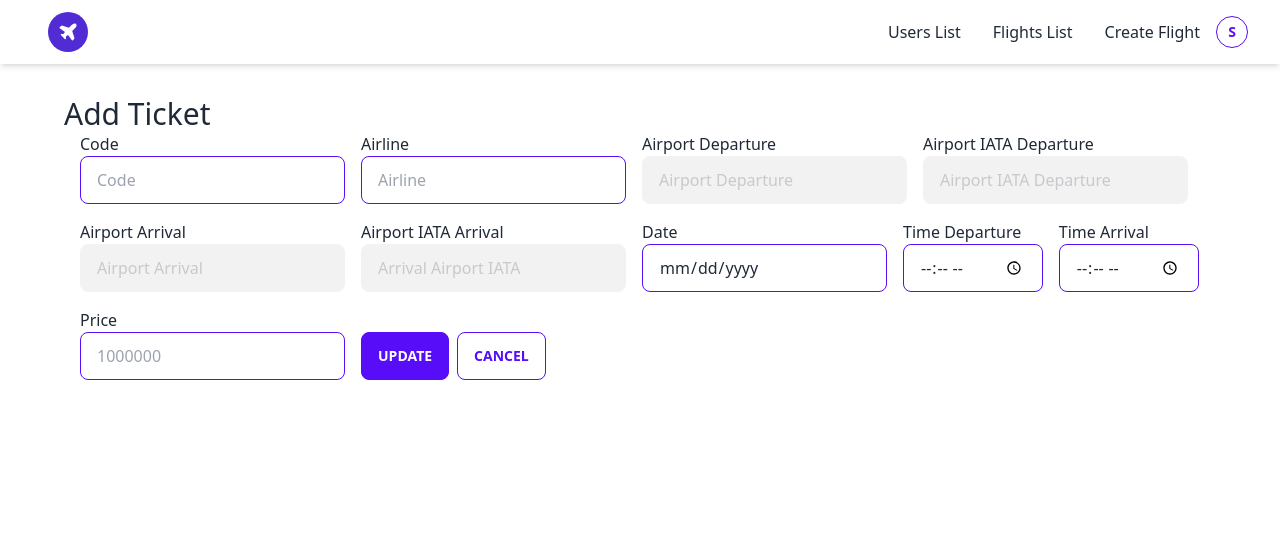
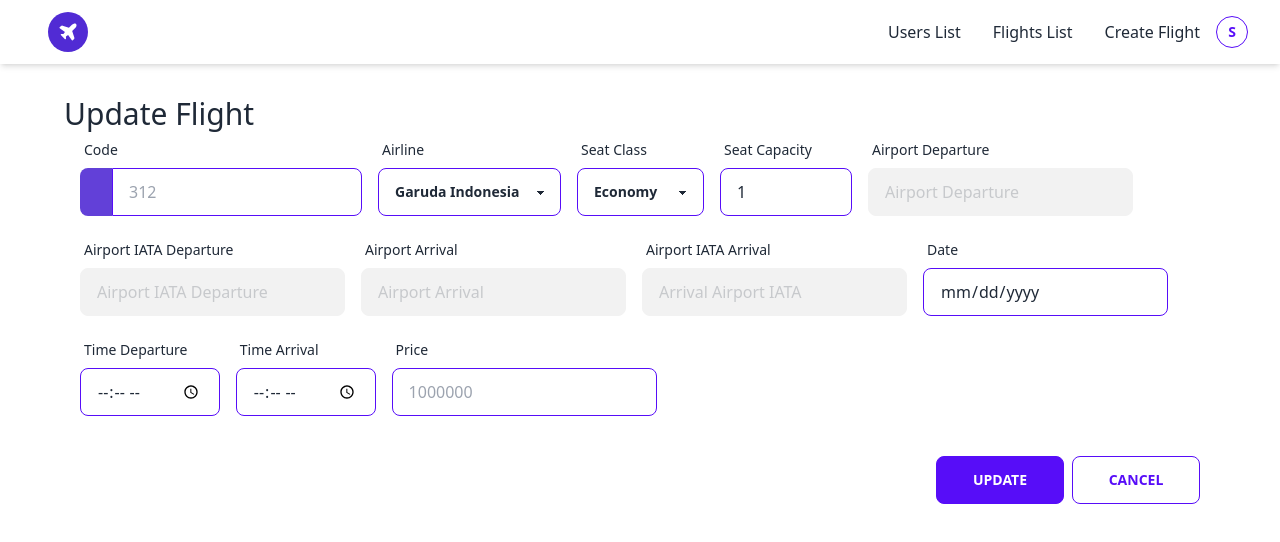
Before and after one commit to rizkysiregar24/km3-collab-fe, a React (Create React App) app: page /flights/1 in a window 1280 px wide. Shown: the top 542 px of the page. Built offline with nearby package versions, Linux system fonts and the light colour scheme; no server answers; sample sign-in values are in the browser's storage.

Commit message:
fix: wrong redirect and navigation

```diff
--- a/src/pages/Admin page/Ticket/ListTicket.jsx
+++ b/src/pages/Admin page/Ticket/ListTicket.jsx
@@ -172,9 +172,9 @@ function ListTicket() {
             <button
               type="button"
               className="btn"
-              disabled={page >= totalPages}
-              onClick={handleIncrementPage}>
-              {+page === totalPages ? '' : +page + 1}
+              disabled={page <= 1}
+              onClick={handleDecrementPage}>
+              {page - 1}
             </button>
             <button type="button" className="btn btn-active">
               {page}
@@ -184,7 +184,7 @@ function ListTicket() {
               className="btn"
               disabled={page >= totalPages}
               onClick={handleIncrementPage}>
-              ...
+              {Number(page) + 1}
             </button>
             <button
               type="button"
--- a/src/pages/Admin page/Ticket/UpdateTicket.jsx
+++ b/src/pages/Admin page/Ticket/UpdateTicket.jsx
@@ -6,12 +6,26 @@ import axios from 'axios';
 import { toast } from 'react-toastify';
 
 import { Dashboard } from '../../../components/Layout';
+import {
+  AirlineSelect,
+  FormControl,
+  Input,
+  Label,
+  SeatClassSelect
+} from '../../../components/Input';
+import { VStack } from '../../../components/Container';
 
-const token = localStorage.getItem('token');
 const API_URL = process.env.REACT_APP_AUTH_API;
 
 export default function UpdateTicket() {
   const [data, setData] = useState(null);
+  const [airline, setAirline] = useState(
+    JSON.stringify({ name: data?.airlineName, iata: data?.airlineIata })
+  );
+  const [seatClass, setSeatClass] = useState('economy');
+  const [capacity, setCapacity] = useState(1);
+
+  const airlineParsed = JSON.parse(airline);
 
   const { id } = useParams();
 
@@ -27,19 +41,24 @@ export default function UpdateTicket() {
     const response = await axios.put(
       `${API_URL}/flight/data/${id}`,
       {
-        ...data
+        ...data,
+        airlineName: airlineParsed.name,
+        airlineIata: airlineParsed.iata,
+        sc: seatClass,
+        capacity: Number(capacity),
+        code: airlineParsed.iata + data.code
       },
       {
         headers: {
-          Authorization: token
+          Authorization: localStorage.getItem('token')
         }
       }
     );
     const status = await response.status;
 
     if (status === 201 || status === 200) {
-      toast('Ticket successfully updated');
-      navigate('/ticket');
+      toast('Flight successfully updated');
+      navigate('/flights');
     }
   };
 
@@ -47,64 +66,87 @@ export default function UpdateTicket() {
     const getData = async () => {
       const res = await axios.get(`${API_URL}/flight/data/${id}`, {
         headers: {
-          Authorization: token
+          Authorization: localStorage.getItem('token')
         }
       });
       setData(res.data.data);
+      setAirline(
+        JSON.stringify({ name: res.data.data.airlineName, iata: res.data.data.airlineIata })
+      );
+      setSeatClass(res.data.data.sc);
+      setCapacity(Number(res.data.data.capacity));
     };
     getData();
   }, []);
 
   return (
     <Dashboard>
-      <div className="p-8">
-        <h1 className="text-3xl">Add Ticket</h1>
+      <div className="p-4 md:p-8">
+        <h1 className="text-3xl">Update Flight</h1>
         <form onSubmit={(e) => e.preventDefault()}>
           <div className="flex gap-4 flex-wrap mx-4">
-            <div className="flex flex-col">
-              <label htmlFor="code">Code</label>
-              <input
+            <VStack>
+              <FormControl>
+                <Label>Code</Label>
+                <label className="input-group">
+                  <span className="bg-brand-lighter-900 text-white font-semibold">
+                    {airlineParsed.iata}
+                  </span>
+                  <Input
+                    variant="primary"
                     type="text"
-                placeholder="Code"
-                id="code"
+                    placeholder="312"
                     name="code"
-                className="input input-primary"
+                    className="max-w-[250px]"
                     onChange={handleChange}
-                value={data?.code}
-                maxLength={5}
+                    value={data?.code.split(airlineParsed.iata)[1]}
+                    maxLength={3}
                   />
-            </div>
-            <div className="flex flex-col">
-              <label htmlFor="airline">Airline</label>
-              <input
-                type="text"
-                placeholder="Airline"
-                id="airline"
-                name="airlineName"
-                className="input input-primary"
-                onChange={handleChange}
-                value={data?.airlineName}
+                </label>
+              </FormControl>
+            </VStack>
+            <VStack>
+              <Label>Airline</Label>
+              <AirlineSelect onChange={(e) => setAirline(e.target.value)} value={airline} />
+            </VStack>
+            <VStack>
+              <FormControl>
+                <Label>Seat Class</Label>
+                <SeatClassSelect onChange={(e) => setSeatClass(e.target.value)} value={seatClass} />
+              </FormControl>
+            </VStack>
+            <VStack>
+              <FormControl>
+                <Label>Seat Capacity</Label>
+                <Input
+                  variant="primary"
+                  type="number"
+                  min={0}
+                  max={1000}
+                  className="w-full max-w-xs appearance-none"
+                  onChange={(e) => setCapacity(e.target.value)}
+                  name="capacity"
+                  value={capacity}
                 />
-            </div>
-            <div className="flex flex-col">
-              <label htmlFor="airportDeparture">Airport Departure</label>
+              </FormControl>
+            </VStack>
+            <VStack>
+              <Label>Airport Departure</Label>
               <input
                 type="text"
                 placeholder="Airport Departure"
-                id="airportDeparture"
                 name="departureAirport"
                 className="input input-primary"
                 onChange={handleChange}
                 value={data?.departureAirport}
                 disabled
               />
-            </div>
-            <div className="flex flex-col">
-              <label htmlFor="departureCode">Airport IATA Departure</label>
+            </VStack>
+            <VStack>
+              <Label>Airport IATA Departure</Label>
               <input
                 type="text"
                 placeholder="Airport IATA Departure"
-                id="departureCode"
                 name="departure"
                 className="input input-primary"
                 onChange={handleChange}
@@ -112,26 +154,24 @@ export default function UpdateTicket() {
                 maxLength={3}
                 disabled
               />
-            </div>
-            <div className="flex flex-col">
-              <label htmlFor="arrivalAirport">Airport Arrival</label>
+            </VStack>
+            <VStack>
+              <Label>Airport Arrival</Label>
               <input
                 type="text"
                 placeholder="Airport Arrival"
-                id="arrivalAirport"
                 name="arrivalAirport"
                 className="input input-primary"
                 onChange={handleChange}
                 value={data?.arrivalAirport}
                 disabled
               />
-            </div>
-            <div className="flex flex-col">
-              <label htmlFor="arrivalCode">Airport IATA Arrival</label>
+            </VStack>
+            <VStack>
+              <Label>Airport IATA Arrival</Label>
               <input
                 type="text"
                 placeholder="Arrival Airport IATA"
-                id="arrivalCode"
                 name="arrival"
                 className="input input-primary"
                 onChange={handleChange}
@@ -139,67 +179,65 @@ export default function UpdateTicket() {
                 maxLength={3}
                 disabled
               />
-            </div>
-            <div className="flex flex-col">
-              <label htmlFor="date">Date</label>
+            </VStack>
+            <VStack>
+              <Label>Date</Label>
               <input
                 type="date"
                 placeholder="Date"
-                id="date"
                 name="date"
                 className="input input-primary"
                 onChange={handleChange}
                 value={data?.date}
               />
-            </div>
-            <div className="flex flex-col">
-              <label htmlFor="timeDeparture">Time Departure</label>
+            </VStack>
+            <VStack>
+              <Label>Time Departure</Label>
               <input
                 type="time"
                 placeholder="Time Departure"
-                id="timeDeparture"
                 name="departureTime"
                 className="input input-primary"
                 onChange={handleChange}
                 value={data?.departureTime}
               />
-            </div>{' '}
-            <div className="flex flex-col">
-              <label htmlFor="timeArrival">Time Arrival</label>
+            </VStack>{' '}
+            <VStack>
+              <Label>Time Arrival</Label>
               <input
                 type="time"
                 placeholder="Time Arrival"
-                id="timeArrival"
                 name="arrivalTime"
                 className="input input-primary"
                 onChange={handleChange}
                 value={data?.arrivalTime}
               />
-            </div>
-            <div className="flex flex-col">
-              <label htmlFor="price">Price</label>
+            </VStack>
+            <VStack>
+              <Label>Price</Label>
               <input
                 type="number"
                 placeholder="1000000"
-                id="price"
                 name="price"
                 className="input input-primary"
                 onChange={handleChange}
                 value={data?.price}
               />
-            </div>
-            <div className="flex items-center mt-6 gap-2">
-              <button type="button" className="btn btn-primary" onClick={handleUpdateTicket}>
+            </VStack>
+            <div className="w-full">
+              <div className="flex items-center mt-6 gap-2 justify-end">
+                <button type="button" className="btn btn-primary w-32" onClick={handleUpdateTicket}>
                   Update
                 </button>
                 <button
                   type="button"
-                className="btn btn-primary btn-outline"
+                  className="btn btn-primary btn-outline w-32"
                   onClick={() => {
-                  navigate('/ticket');
+                    navigate('/flights');
                   }}>
                   Cancel
                 </button>
+              </div>
             </div>
           </div>
         </form>
--- a/src/pages/Admin page/Userpage.jsx
+++ b/src/pages/Admin page/Userpage.jsx
@@ -1,7 +1,7 @@
-import React from "react";
+import React from 'react';
 
-import Pageuser from "./Pageuser";
-import { Dashboard } from "../../components/Layout";
+import Pageuser from './Pageuser';
+import { Dashboard } from '../../components/Layout';
 
 export default function Adminpage() {
   return (
--- a/src/pages/Profile/User.jsx
+++ b/src/pages/Profile/User.jsx
@@ -4,12 +4,11 @@ import { useDispatch, useSelector } from 'react-redux';
 import axios from 'axios';
 import { FaCity } from 'react-icons/fa';
 import { BsFillPinMapFill } from 'react-icons/bs';
-
 import { toast } from 'react-toastify';
 import { Link } from 'react-router-dom';
+
 import { myProfile } from '../../redux/user/user.actions';
-
-import Navbar from '../../components/Layout/Navbar';
+import { Layout } from '../../components/Layout';
 
 function User() {
   const dispatch = useDispatch();
@@ -91,8 +90,7 @@ function User() {
   }, [username, email, thumbnail, fullName, gender, country, province, city, address, nomorhp]);
 
   return (
-    <div className="mx-auto ">
-      <Navbar />
+    <Layout>
       <div className="max-w-4xl mx-auto">
         <div className="flex flex-col items-center  md:py-10  px-5">
           <form className="w-full">
@@ -276,7 +274,7 @@ function User() {
           </form>
         </div>
       </div>
-    </div>
+    </Layout>
   );
 }
 
```
Also changed, not shown: src/pages/Admin page/Pageuser.jsx (+8 -12 lines), src/pages/Admin page/Ticket/CreateTicket.jsx (+15 -4 lines), src/pages/Transaction/DetailTransaction.jsx (+9 -8 lines), src/pages/Transaction/Transaction.jsx (+19 -16 lines), src/pages/detail/Detail.jsx (+19 -19 lines). Lines whose indentation alone changed are shown as unchanged.
